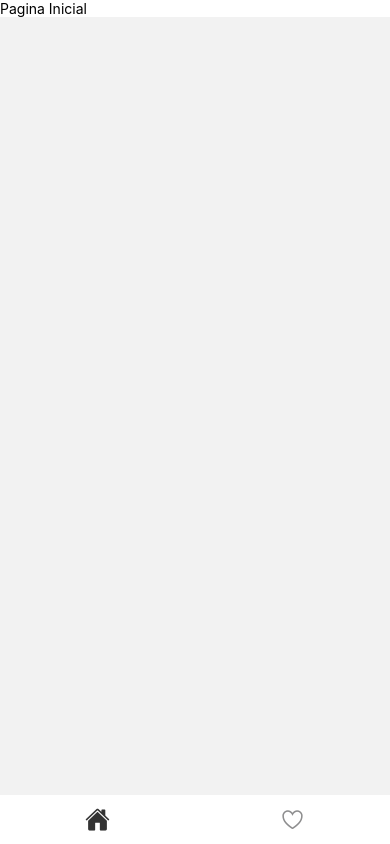
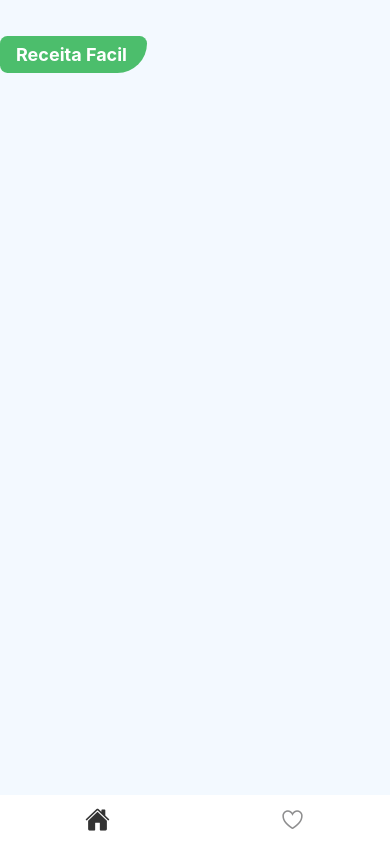
Before and after one commit to rebeccaaaaOrram/RN-app-receitas-estudo, a React Native app: screen /Home in a window 390 px wide. Built offline with nearby package versions, Linux system fonts and the light colour scheme.

Commit message:
feat: create logo

```diff
--- /dev/null
+++ b/src/components/logo/index.js
@@ -0,0 +1,30 @@
+import {  View, Text, StyleSheet } from 'react-native';
+
+export default function Logo() {
+    return (
+        <View style={styles.logoArea}>
+            <Text style={styles.logo}>Receita Facil</Text>
+        </View>
+    );
+    }
+
+const styles = StyleSheet.create({
+    logoArea: {
+        backgroundColor: '#4cbe6c',
+        alignSelf: 'flex-start',
+        padding: 8,
+        paddingLeft: 16,
+        paddingRight: 20,
+        borderTopRightRadius: 8,
+        borderBottomLeftRadius: 8,
+        borderTopLeftRadius: 8,
+        borderBottomRightRadius: 32,
+        marginBottom: 8
+    },
+    logo: {
+        color: '#fff',
+        fontSize: 18,
+        fontWeight: 'bold'
+    }
+
+});
--- a/src/pages/home/index.js
+++ b/src/pages/home/index.js
@@ -1,15 +1,20 @@
-import { View, Text, StyleSheet } from 'react-native';
+import { View, Text, StyleSheet, SafeAreaView } from 'react-native';
+import Logo from '../../components/logo';
 
 export default function Home() {
   return (
-    <View style={styles.container}>
-      <Text>Pagina Inicial</Text>
-    </View>
+    <SafeAreaView style={styles.container}>
+      <Logo />
+    </SafeAreaView>
   );
 }
 
 const styles = StyleSheet.create({
     container: {
-        backgroundColor: '#fff',
+      flex: 1,
+      backgroundColor: '#f3f9ff',
+      paddingTop: 36,
+      paddingStart: 14,
+      paddingEnd: 14,
     }
 });
```
